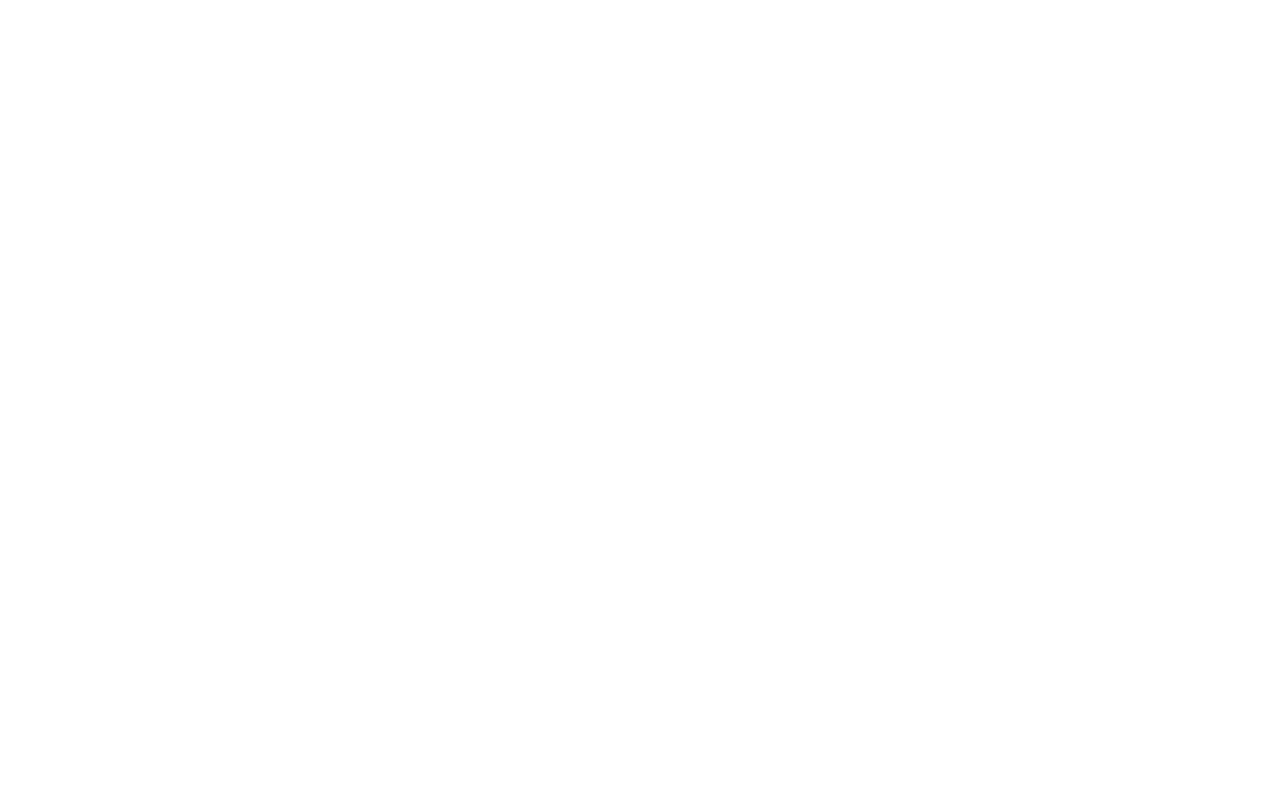
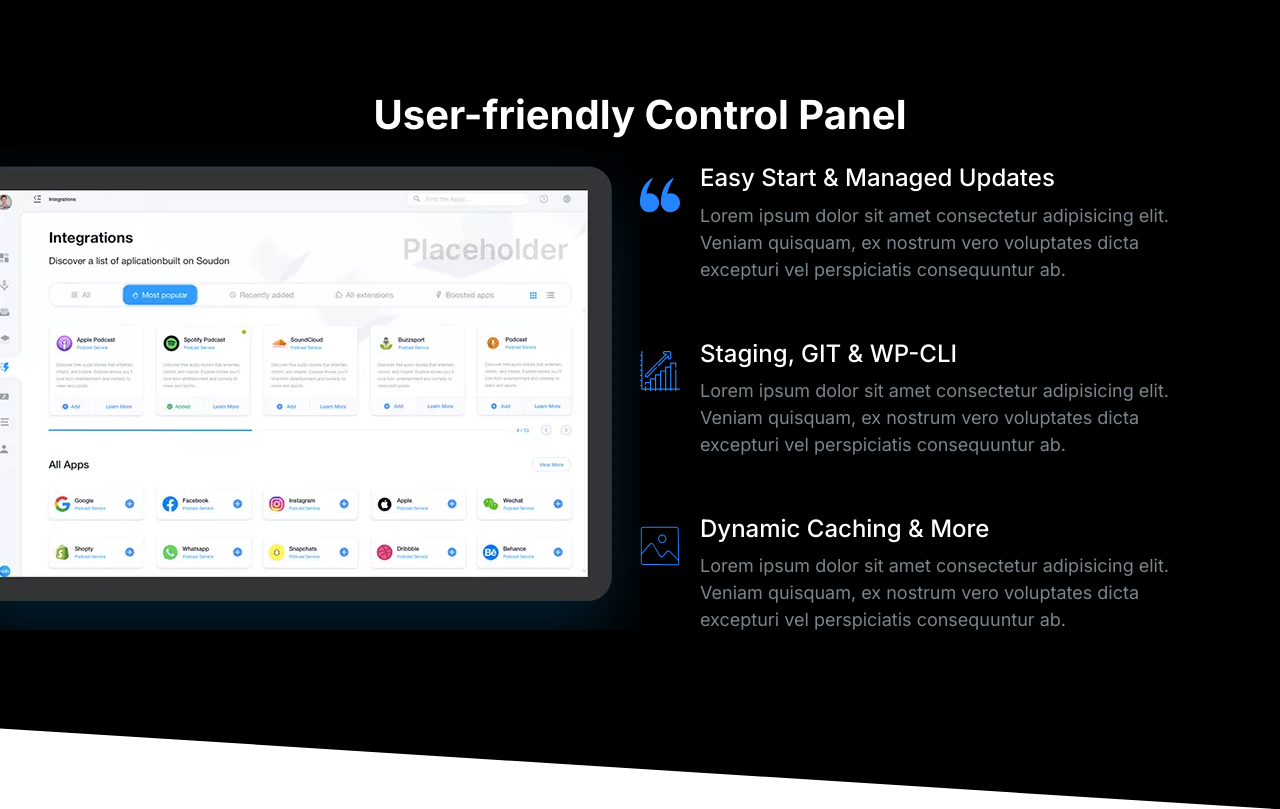
Before and after one commit to Yogesh-10/Cloudify-The-Modern-Website, a plain HTML site: page index.html in a window 1280 px wide. Drawn offline with Linux system fonts and the light colour scheme.

Commit message:
created Block-showcase component

```diff
--- a/css/styles.css
+++ b/css/styles.css
@@ -16,6 +16,10 @@
 }
 
 /* Typography */
+::selection {
+	background: var(--color-primary);
+	color: #fff;
+}
 
 html {
 	/* 62.5% of 16px = 10px */
@@ -47,6 +51,7 @@ h2 {
 
 h3 {
 	font-size: 3rem;
+	font-weight: 500;
 }
 
 p {
@@ -136,7 +141,6 @@ a {
 .list {
 	list-style: none;
 	padding-left: 0;
-	color: var(--color-headings);
 }
 
 .list--inline .list__item {
@@ -147,6 +151,7 @@ a {
 .list--tick {
 	list-style-image: url(../images/tick.svg);
 	padding-left: 3rem;
+	color: var(--color-headings);
 }
 
 .list--tick .list__item {
@@ -409,9 +414,11 @@ a {
 		font-size: 1.7rem;
 	}
 }
+
 /* Media */
 .media {
 	display: flex;
+	margin-bottom: 4rem;
 }
 
 .media__title {
@@ -618,18 +625,20 @@ a {
 	color: #7b858b;
 }
 
-.block--dark .block__heading {
+.block--dark h1,
+.block--dark h2,
+.block--dark h3 {
 	color: #fff;
 }
 
 .block--skewed-right {
 	padding-bottom: calc(var(--padding-vertical) + 4rem);
-	clip-path: polygon(0% 0%, 100% 0%, 100% 100%, 0% 80%);
+	clip-path: polygon(0% 0%, 100% 0%, 100% 100%, 0% 90%);
 }
 
 .block--skewed-left {
 	padding-bottom: calc(var(--padding-vertical) + 4rem);
-	clip-path: polygon(0% 0%, 100% 0%, 100% 80%, 0% 100%);
+	clip-path: polygon(0% 0%, 100% 0%, 100% 90%, 0% 100%);
 }
 
 .container {
@@ -701,9 +710,6 @@ a {
 }
 
 /* Hero */
-.hero {
-	clip-path: polygon(0% 0%, 100% 0%, 100% 90%, 0% 100%);
-}
 
 .hero__tagline {
 	font-size: 2rem;
@@ -784,3 +790,23 @@ a {
 		order: 2;
 	}
 }
+
+/* Showcase Block */
+.block-showcase__image > img {
+	width: 100%;
+}
+
+@media screen and (min-width: 768px) {
+	.block-showcase .grid {
+		grid-template-columns: 50% 50%;
+	}
+
+	.block-showcase__image {
+		justify-self: end;
+	}
+
+	.block-showcase__image > img {
+		width: auto;
+		max-width: 700px;
+	}
+}
--- a/index.html
+++ b/index.html
@@ -14,6 +14,78 @@
 		<link rel="stylesheet" href="css/styles.css" />
 	</head>
 	<body>
+		<section class="block block--dark block--skewed-right block-showcase">
+			<header class="block__header">
+				<h2>User-friendly Control Panel</h2>
+			</header>
+			<div class="container grid grid--1x2">
+				<picture class="block-showcase__image">
+					<source
+						type="image/webp"
+						srcset="images/ipad.webp 1x, images/ipad@2x.webp 2x"
+					/>
+					<source
+						type="image/png"
+						srcset="images/ipad.png 1x, images/ipad@2x.png 2x"
+					/>
+					<img src="images/ipad.png" alt="" />
+				</picture>
+				<ul class="list">
+					<li>
+						<div class="media">
+							<div class="media__image">
+								<svg class="icon icon--primary">
+									<use xlink:href="images/sprite.svg#snap"></use>
+								</svg>
+							</div>
+							<div class="media__body">
+								<h3 class="media__title">Easy Start & Managed Updates</h3>
+								<p>
+									Lorem ipsum dolor sit amet consectetur adipisicing elit.
+									Veniam quisquam, ex nostrum vero voluptates dicta excepturi
+									vel perspiciatis consequuntur ab.
+								</p>
+							</div>
+						</div>
+					</li>
+					<li>
+						<div class="media">
+							<div class="media__image">
+								<svg class="icon icon--primary">
+									<use xlink:href="images/sprite.svg#growth"></use>
+								</svg>
+							</div>
+							<div class="media__body">
+								<h3 class="media__title">Staging, GIT & WP-CLI</h3>
+								<p>
+									Lorem ipsum dolor sit amet consectetur adipisicing elit.
+									Veniam quisquam, ex nostrum vero voluptates dicta excepturi
+									vel perspiciatis consequuntur ab.
+								</p>
+							</div>
+						</div>
+					</li>
+					<li>
+						<div class="media">
+							<div class="media__image">
+								<svg class="icon icon--primary">
+									<use xlink:href="images/sprite.svg#wordpress"></use>
+								</svg>
+							</div>
+							<div class="media__body">
+								<h3 class="media__title">Dynamic Caching & More</h3>
+								<p>
+									Lorem ipsum dolor sit amet consectetur adipisicing elit.
+									Veniam quisquam, ex nostrum vero voluptates dicta excepturi
+									vel perspiciatis consequuntur ab.
+								</p>
+							</div>
+						</div>
+					</li>
+				</ul>
+			</div>
+		</section>
+
 		<script src="js/main.js"></script>
 	</body>
 </html>
```
Also changed, not shown: components/block-showcase.html (added, +71 -0 lines), images/ipad.png (added), images/ipad.webp (added), images/ipad@2x.png (added), images/ipad@2x.webp (added), images/support.webp (added), images/support@2x.jpg (added), images/support@2x.webp (added), images/wordpress.jpg (added), images/wordpress.webp (added), images/wordpress@2x.jpg (added), images/wordpress@2x.webp (added).
